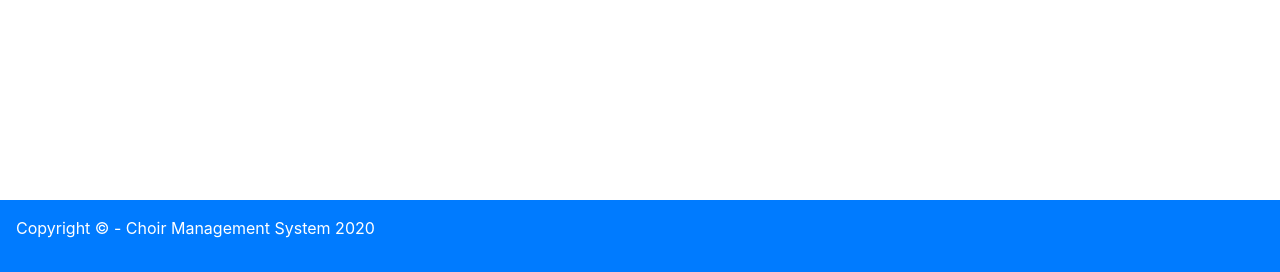
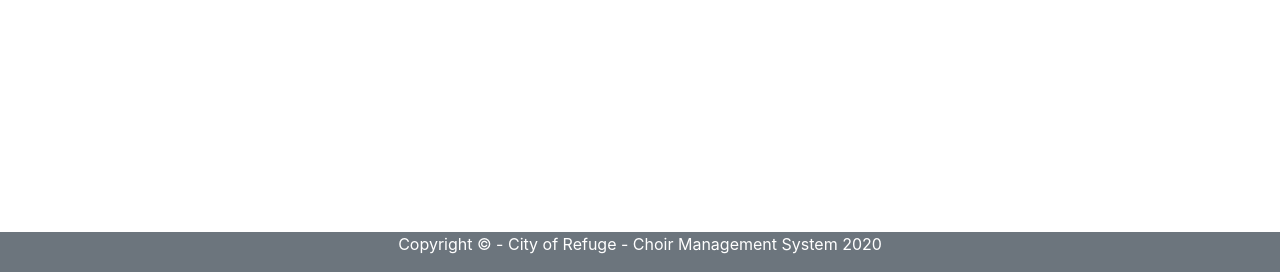
Before and after one commit to bukunmi2007/choirmanagement, a PHP site: page /success.php in a window 1280 px wide. Shown: the part 528-800 px from the top of the page. Run offline with PHP 8.4, Linux system fonts and the light colour scheme; data that the repository does not hold is empty; some libraries are stand-ins or nearby versions.

Commit message:
made changes to footer

```diff
--- a/db/conn.php
+++ b/db/conn.php
@@ -1,17 +1,17 @@
 <?php
     // Development Connection
-    $hostname = '127.0.0.1';
-    $db = 'choirmanagement_db';
-    $user = 'root';
-    $pass = '';
-    $charset = 'utf8mb4';
+    // $hostname = '127.0.0.1';
+    // $db = 'choirmanagement_db';
+    // $user = 'root';
+    // $pass = '';
+    // $charset = 'utf8mb4';
 
     // Remote Database Connection
-    // $hostname = 'remotemysql.com';
-    // $db = '3DRVz64Fib';
-    // $user = '3DRVz64Fib';
-    // $pass = 'Zqt4oUfcAJ';
-    // $charset = 'utf8mb4';
+    $hostname = 'remotemysql.com';
+    $db = 'vYPqJl3Oo1';
+    $user = 'vYPqJl3Oo1';
+    $pass = 'Nl9YI9sQT1';
+    $charset = 'utf8mb4';
 
     //connector like jbdc and the likes
 
--- a/includes/footer.php
+++ b/includes/footer.php
@@ -1,8 +1,11 @@
     <br>
     <br>
-
-        <div id="footer" class="p-3 bg-primary text-white fixed-bottom">
-            <p class="text-centre"> Copyright &copy; - Choir Management System <?php echo date('Y'); ?> </p>
+    <br>
+    <br>
+    <br>
+    <br>
+        <div id="footer" class=" bg-secondary text-white text-center fixed-bottom">
+            <p class="text-centre"> Copyright &copy; - City of Refuge - Choir Management System <?php echo date('Y'); ?> </p>
         </div>
 
         <!-- <div id="footer">
--- a/success.php
+++ b/success.php
@@ -19,7 +19,7 @@
         $destination = "$target_dir$emailaddress.$ext";
         move_uploaded_file($orig_file, $destination);
 
-        exit();
+       //exit();
 
         //call function to insert and track if success or not
         $isSuccess = $crud->insertChoirMember($firstname, $lastname, $emailaddress, $address, $gender, $destination);
--- a/view.php
+++ b/view.php
@@ -13,7 +13,7 @@
         $results = $crud->getChoirMemberDetails($id);
 ?>
 
-<img src="<?php echo empty($results['avatar_path']) ? "uploads/blank.png" : $results['avatar_path']) ; ?>" class="rounded-circle" style="width: 30%; height:30%" />
+<img src="<?php echo empty($results['avatar_path']) ? "uploads/blank.png" : $results['avatar_path'] ; ?>" class="rounded-circle" style="width: 30%; height:30%" />
 
 <div class="card" style="width: 18rem;">
         <div class="card-body">
```
